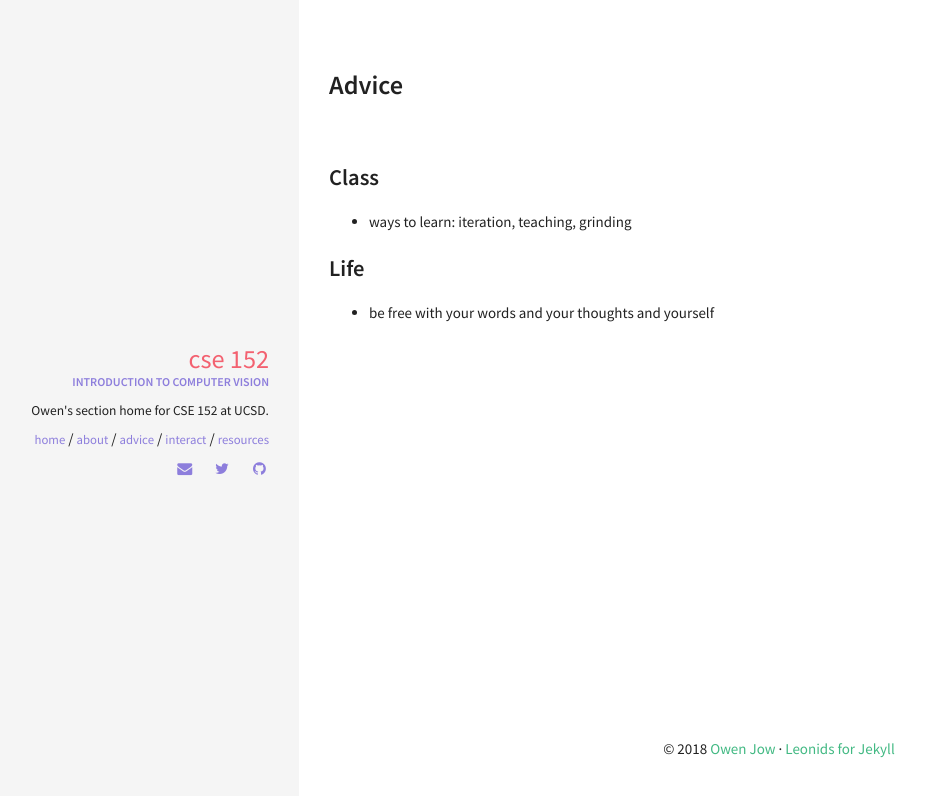
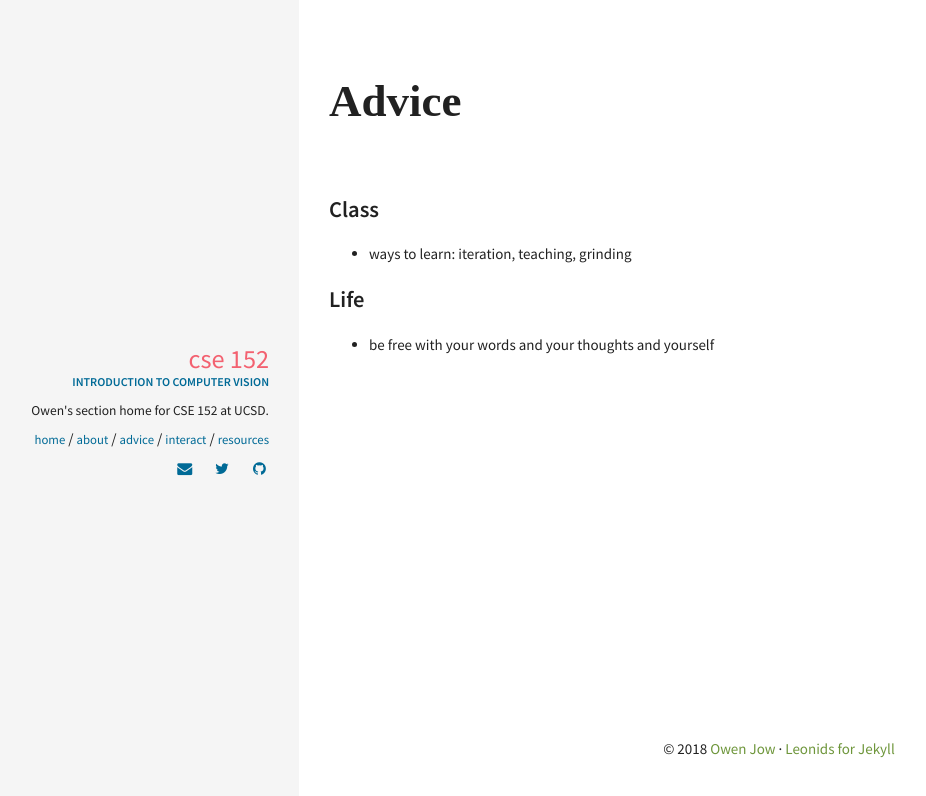
Before and after one commit to ohjay/cse152, a Jekyll site: the page built from pages/advice.html, in a window 1280 px wide. Shown: the top 796 px of the page, without its empty margins (21-947 px from the left). Built offline with Jekyll 4.4.1, drawn with Linux system fonts in a browser that asks for light colours; some web fonts are replaced.

Commit message:
UCSD color palette, impactful titles

```diff
--- a/_includes/about/about_main.html
+++ b/_includes/about/about_main.html
@@ -1,4 +1,4 @@
-<h2><span data-i18n="skills.my_skills">About</span></h2>
+<h2><span class="impactful" data-i18n="skills.my_skills">About</span></h2>
 
 <div>
   I'm Owen and this is my website for CSE 152 at UCSD. If you're interested in me, check out my personal website here. If you're interested in CSE 152, check out the class website here. If you're interested in UCSD, try a Google search. :)
--- a/_includes/head.html
+++ b/_includes/head.html
@@ -34,6 +34,7 @@
   <title>{{ title }}</title>
 
   <!-- CSS files -->
+  <link href="https://fonts.googleapis.com/css?family=Alegreya+SC" rel="stylesheet">
   <link rel="stylesheet" href="{{ site.url }}/css/font-awesome.min.css">
   <link rel="stylesheet" href="{{ site.url }}/css/main.css">
 
--- a/_layouts/page.html
+++ b/_layouts/page.html
@@ -4,7 +4,7 @@ layout: default
 
   <div id="page">
     <header class="page-header">
-      <h2>{{ page.title }}</h2>
+      <h2 class="impactful">{{ page.title }}</h2>
     </header>
 
     <article class="page-content">
--- a/_sass/components/_variables.scss
+++ b/_sass/components/_variables.scss
@@ -55,12 +55,12 @@ $text-color:       rgba(0, 0, 0, 0.87) !default;
 $background-color: #f5f5f5;
 
 $white:            #fff;
-$primary:          #42b983;
-$secondary:        #8d7edc;
+$primary:          #6e963b;
+$secondary:        #006a96;
 $success:          #65e892;
 $danger:           #f83e4b;
-$warning:          #F5A623;
-$info:             #09ABF6;
+$warning:          #c69214;
+$info:             #09abf6;
 
 // Tables
 $table-border-color: #d0d0d0 !default;
--- a/_sass/pages/_layout.scss
+++ b/_sass/pages/_layout.scss
@@ -89,3 +89,7 @@
     }
   }
 }
+.impactful {
+  font-family: 'Alegreya SC', serif;
+  font-size: 3rem;
+}
```
